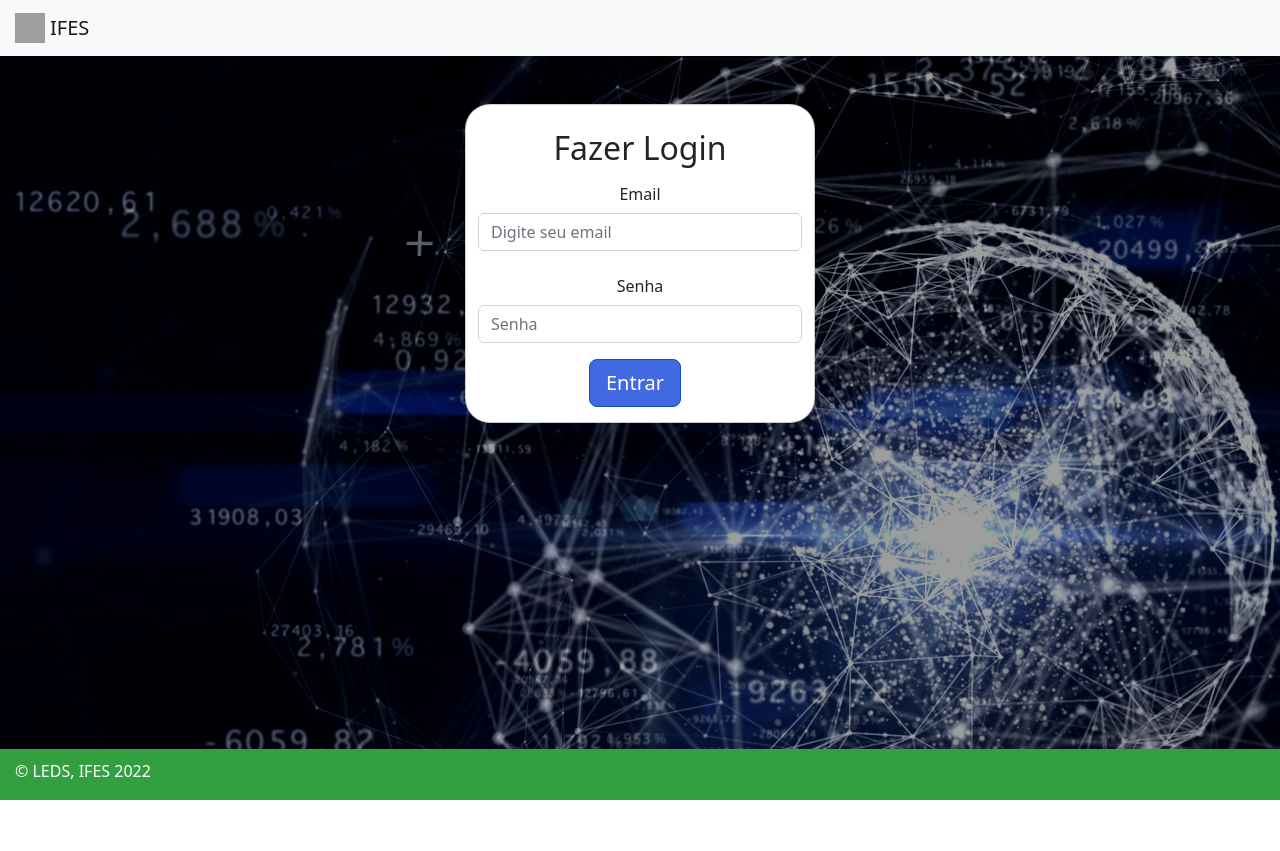
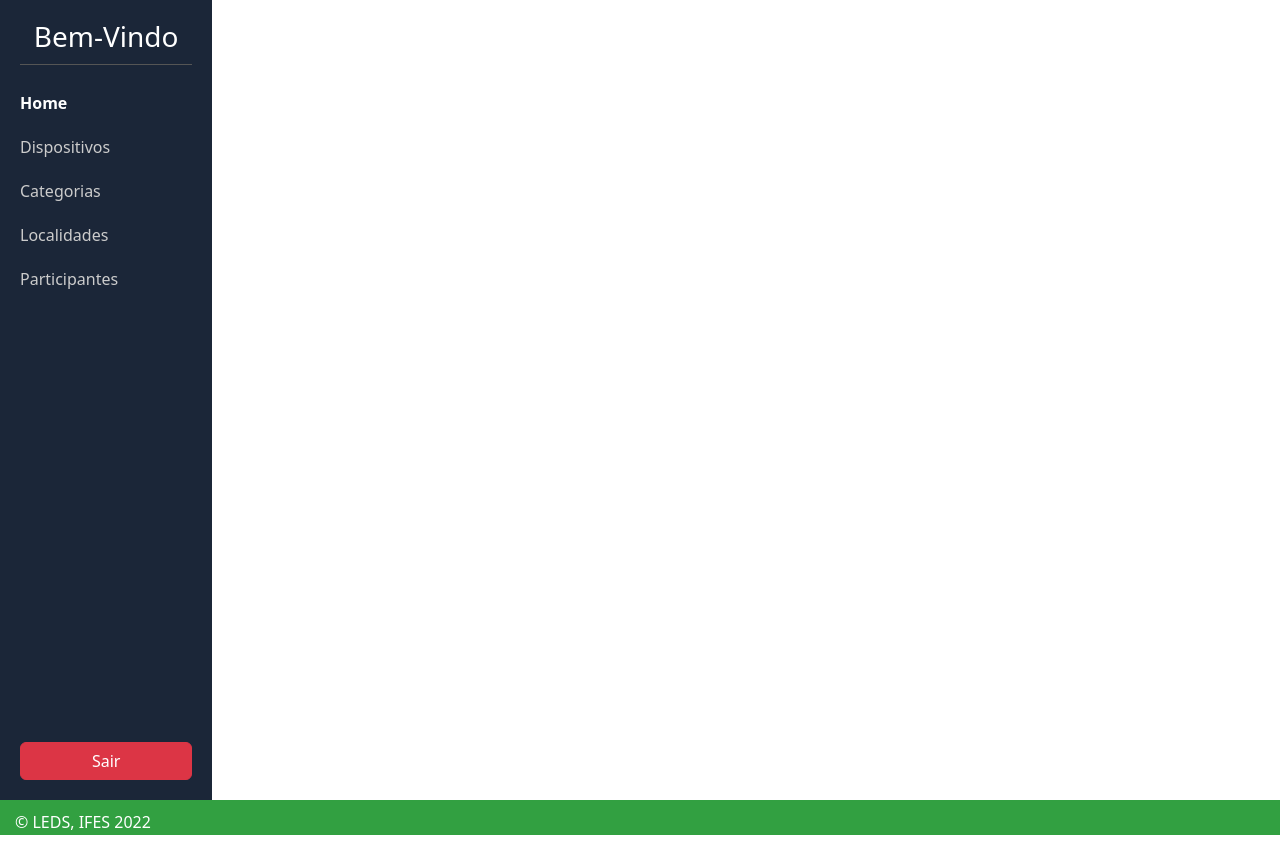
Before and after one commit to renan91300/iot-integrator-frontend, a React (Vite) app: page / in a window 1280 px wide. Before the commit the page ends 800 px from the top, so only its background shows below. Built offline with nearby package versions, Linux system fonts and the light colour scheme; grey boxes are pictures that could not be loaded.

Commit message:
♻️ refactor sidebar layout

```diff
--- a/src/App.css
+++ b/src/App.css
@@ -1,5 +1,5 @@
 .App{
-  min-height: 100vh!important;
-  flex-direction: column!important;
-  display: flex!important;
+  min-height: 100vh;
+  flex-direction: column;
+  display: flex;
 }
--- a/src/App.jsx
+++ b/src/App.jsx
@@ -1,23 +1,25 @@
 import './App.css';
 import Login from './pages/login';
-import Menu from './components/layout/Menu';
 import PrivateRoute from "./components/privateRoutes";
 import { BrowserRouter as Router, Routes, Route, Link } from 'react-router-dom';
+import Layout from './components/layout/Layout';
+import Dashboard from './pages/Dashboard';
 
 function App() {
 
   return (
     <Router>
       <Routes>
-        <Route path='/' element={<Login />} />
-        <Route
-          path="/menu"
-          element={
-            <PrivateRoute>
-              <Menu />
-            </PrivateRoute>
-          }
-        />
+        <Route path='/login' element={<Login />} />
+          <Route
+            path="/"
+            element={
+              <Layout />
+            }
+          >
+            <Route index element={<PrivateRoute><Dashboard /></PrivateRoute>} />
+            {/* <Route path="dispositivos" element={<Dispositivos />} /> */}
+          </Route>
       </Routes>
     </Router>
   )
--- /dev/null
+++ b/src/components/layout/Layout.css
@@ -0,0 +1,12 @@
+.layout {
+    display: flex;
+    flex-direction: row;
+    width: 100%;
+    height: 100vh;
+    overflow-y: auto;
+    background-color: var(--color-background);
+
+    @media (max-width: 1100px) {
+        flex-direction: column;
+    }
+}
--- /dev/null
+++ b/src/components/layout/Layout.jsx
@@ -0,0 +1,26 @@
+import Header from './Header'
+import Footer from './Footer'
+import React, { Component } from "react"
+import 'bootstrap/dist/css/bootstrap.min.css'
+import Sidebar from './Sidebar'
+import { Outlet } from "react-router-dom";
+import './Layout.css'
+import { ToastContainer } from 'react-bootstrap'
+
+const Layout = () =>{
+    return (
+        <>
+            <div className='layout'>
+                <ToastContainer autoClose={false} />
+                <Sidebar />
+                <aside className='container-fluid p-5'>
+                    <Outlet />
+                </aside>
+            </div>
+            <Footer />
+        </>
+    );
+
+}
+
+export default Layout
--- a/src/components/layout/Menu.jsx
+++ /dev/null
@@ -1,37 +0,0 @@
-import Header from '../layout/Header'
-import Footer from '../layout/Footer'
-import React, { Component } from "react"
-import 'bootstrap/dist/css/bootstrap.min.css'
-import Sidebar from '../layout/Sidebar'
-import ReactDOM from 'react-dom/client'
-import Dashboard from '../../pages/Dashboard'
-
-class Menu extends Component {
-
-    componentDidMount() {
-        document.title = "Dashboard"
-        ReactDOM.createRoot(document.getElementById('mainPage')).render(
-            <React.StrictMode>
-                <Dashboard />
-            </React.StrictMode>
-        )
-    }
-    render() {
-        return (
-            <div className="App" >
-                <>
-                    <Header />
-                    <aside>
-                        <Sidebar />
-                        <main id="mainPage">
-                        </main>
-                    </aside>
-                    <Footer />
-                </>
-            </div>
-        );
-
-    }
-}
-
-export default Menu
--- a/src/components/layout/Sidebar.css
+++ b/src/components/layout/Sidebar.css
@@ -1,35 +1,39 @@
-.sidebar{
-    background: rgb(27, 38, 56)!important;
-    margin-right: 50px;
-    top: 0!important;
-    left: 0!important;
-    display: flex!important;
-    flex-direction:column!important;
-    min-height: calc(100vh - 107px)!important;
-    justify-content: left!important;
-    text-align: left!important;
-    padding-right: 2px;
-    overflow: auto!important;
-    width: 22vw!important;
-    min-width:125px!important;
-    font-family: system-ui, -apple-system, BlinkMacSystemFont, 'Segoe UI', Roboto, Oxygen, Ubuntu, Cantarell, 'Open Sans', 'Helvetica Neue', sans-serif;
+/* Estilos gerais da sidebar */
+.sidebar {
+    width: 250px;
+    min-height: 100vh;
+    background-color: rgb(27, 38, 56);
+    color: white;
+    padding: 20px;
+    position: relative;
 }
 
-aside{
-    font-style: normal!important;
+/* Título da sidebar */
+.sidebar h3 {
+    text-align: center;
+    border-bottom: 1px solid #555;
+    padding-bottom: 10px;
+    margin-bottom: 15px;
+  }
+
+/* Links da sidebar */
+.sidebar .nav-link {
+    color: #ccc;
+    padding: 10px 0;
 }
 
-.nav-link{
-    padding:0px 0px 2px 5px;
-    margin-bottom: 15px!important;
-    display: flex!important;
+.sidebar .nav-link.active {
+    color: #fff;
+    font-weight: bold;
 }
 
-.nav-link{
-    color:white!important;
+.sidebar .nav-link:hover {
+    color: #fff;
 }
 
-.dropdown-toggle::after{
-    margin-top: 0.7rem!important;
-    margin-left: 0.4rem!important;
-}
+.logout-button {
+    position: absolute;
+    bottom: 20px; /* Distância do rodapé da sidebar */
+    width: calc(100% - 40px); /* Ajuste para caber no padding lateral */
+    left: 20px; /* Distância da lateral */
+  }
--- a/src/components/layout/Sidebar.jsx
+++ b/src/components/layout/Sidebar.jsx
@@ -1,79 +1,34 @@
-import React, { Component } from "react"
-import 'bootstrap/dist/css/bootstrap.min.css'
-import './Sidebar.css'
-import Users from "../../pages/users"
-import ReactDOM from 'react-dom/client'
-import Dashboard from "../../pages/Dashboard"
-import NavDropdown from 'react-bootstrap/NavDropdown';
-import RelDispo from '../../pages/RelDispo'
+import React from 'react';
+import { Button, Nav } from 'react-bootstrap';
+import { NavLink } from 'react-router-dom';
+import './Sidebar.css'; // Importando o arquivo CSS separado
 
+const Sidebar = () => {
+  return (
+    <div className="sidebar">
+      <h3>Bem-Vindo</h3>
+      <Nav className="flex-column mt-3">
+        <Nav.Link as={NavLink} to="/" exact>
+          Home
+        </Nav.Link>
+        <Nav.Link as={NavLink} to="/dispositivos">
+          Dispositivos
+        </Nav.Link>
+        <Nav.Link as={NavLink} to="/categorias">
+          Categorias
+        </Nav.Link>
+        <Nav.Link as={NavLink} to="/localidades">
+          Localidades
+        </Nav.Link>
+        <Nav.Link as={NavLink} to="/participantes">
+          Participantes
+        </Nav.Link>
+        <Button variant="danger" className="logout-button">
+            Sair
+        </Button>
+      </Nav>
+    </div>
+  );
+};
 
-class Sidebar extends Component {
-
-    dash() {
-        document.getElementById("rela").classList.remove('active')
-        document.getElementById("dash").classList.add('active')
-
-        ReactDOM.createRoot(document.getElementById('mainPage')).render(
-            <React.StrictMode>
-                <Dashboard />
-            </React.StrictMode>
-        )
-    }
-
-    relatar() {
-        document.getElementById("rela").classList.add('active')
-        document.getElementById("dash").classList.remove('active')
-    }
-
-    relUs() {
-        ReactDOM.createRoot(document.getElementById('mainPage')).render(
-            <React.StrictMode>
-                <Users />
-            </React.StrictMode>
-        )
-    }
-
-    relDis() {
-        ReactDOM.createRoot(document.getElementById('mainPage')).render(
-            <React.StrictMode>
-                <RelDispo />
-            </React.StrictMode>
-        )
-    }
-
-    render() {
-        return (
-            <div className="d-flex flex-column flex-shrink-0 p-3 text-white bg-dark sidebar">
-                <center>
-                    <span className="fs-4">Bem-vindo</span>
-                </center>
-                <hr />
-                <ul className="nav nav-pills flex-column mb-auto">
-                    <li className="nav-item">
-                        <a href="#" className="nav-link text-white active" aria-current="page" onClick={this.dash} id="dash">
-                            Dashboard
-                        </a>
-                    </li>
-                    <li>
-                        <NavDropdown
-                            id="rela"
-                            title="Relatórios"
-                            menuVariant="dark"
-                            className="letra"
-                            onClick={this.relatar}
-                        >
-                            <NavDropdown.Item onClick={this.relUs}>Relatório de Usuários</NavDropdown.Item>
-                            <NavDropdown.Item onClick={this.relDis}>
-                                Relatório de Dispositivos
-                            </NavDropdown.Item>
-                        </NavDropdown>
-                    </li>
-                </ul>
-                <hr />
-            </div>
-        );
-    }
-}
-
-export default Sidebar
+export default Sidebar;
--- a/src/pages/Dashboard.jsx
+++ b/src/pages/Dashboard.jsx
@@ -1,14 +1,4 @@
-import React, { Component } from "react"
-import 'bootstrap/dist/css/bootstrap.min.css'
-import './Dashboard.module.css'
-
-
-class Dashboard extends Component {
-    componentDidMount() {
-        document.title = "Dashboard"
-    }
-
-    render() {
+const Dashboard = () => {
     return (
         <>
             <h1>
@@ -22,6 +12,5 @@ class Dashboard extends Component {
         </>
     );
 }
-}
 
 export default Dashboard
--- a/src/pages/Dashboard.module.css
+++ /dev/null
@@ -1,13 +0,0 @@
-aside {
-    float: right;
-    font-style: italic;
-    background-color: white;
-    display: flex;
-    padding-left: 0px;
-    border-left: 0px;
-    margin-left: 0px;
-}
-
-h1{
-    padding-top: 10px;
-}
--- a/src/pages/login/index.jsx
+++ b/src/pages/login/index.jsx
@@ -37,7 +37,7 @@ export default function LoginScreen() {
         if (AccessToken) {
             validateToken(AccessToken)
                 .then(() => {
-                    navigate("/menu")
+                    navigate("/")
                 })
                 .catch(() => {
                     localStorage.removeItem("accesstoken");
```
Also changed, not shown: package.json (+10 -14 lines), 1 other file (tests, documents, lock files or other folders). Lines whose indentation alone changed are shown as unchanged.
